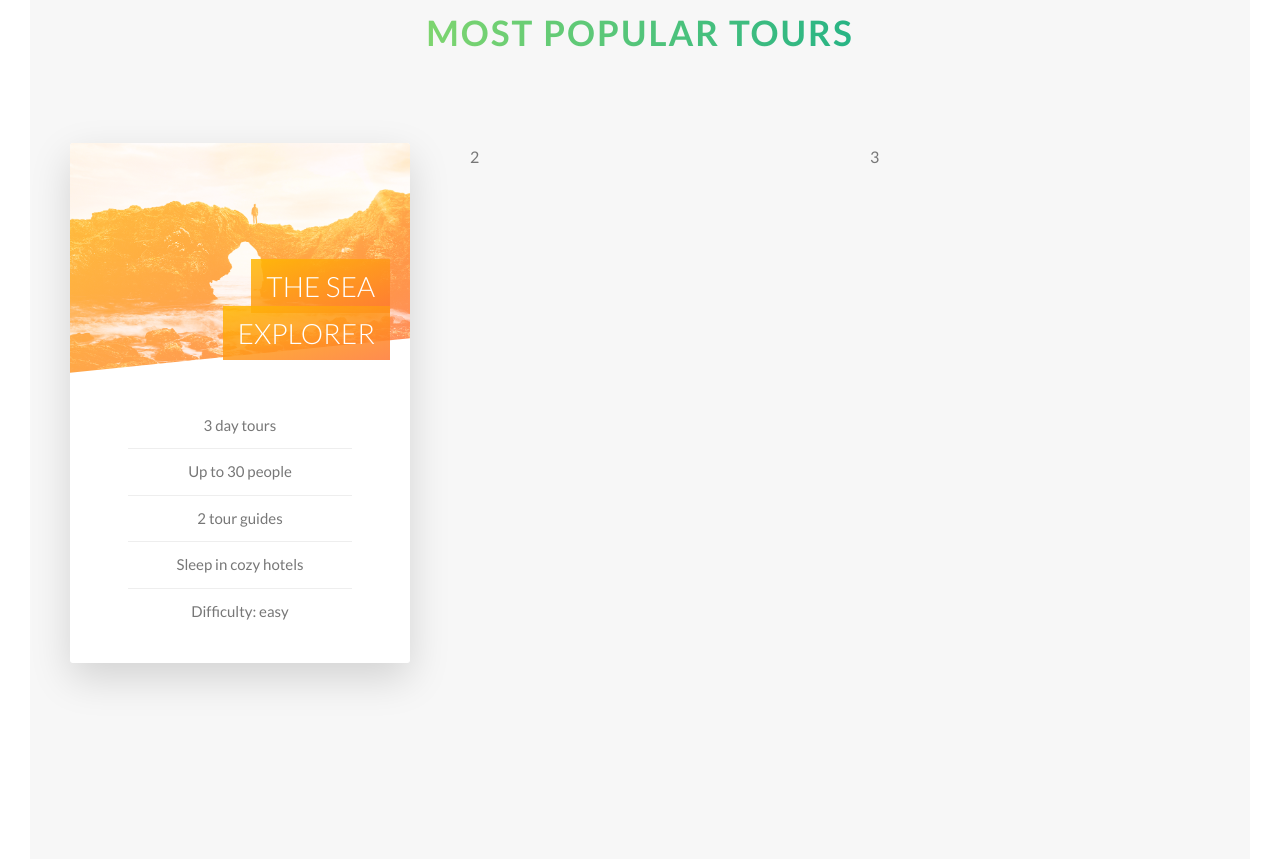
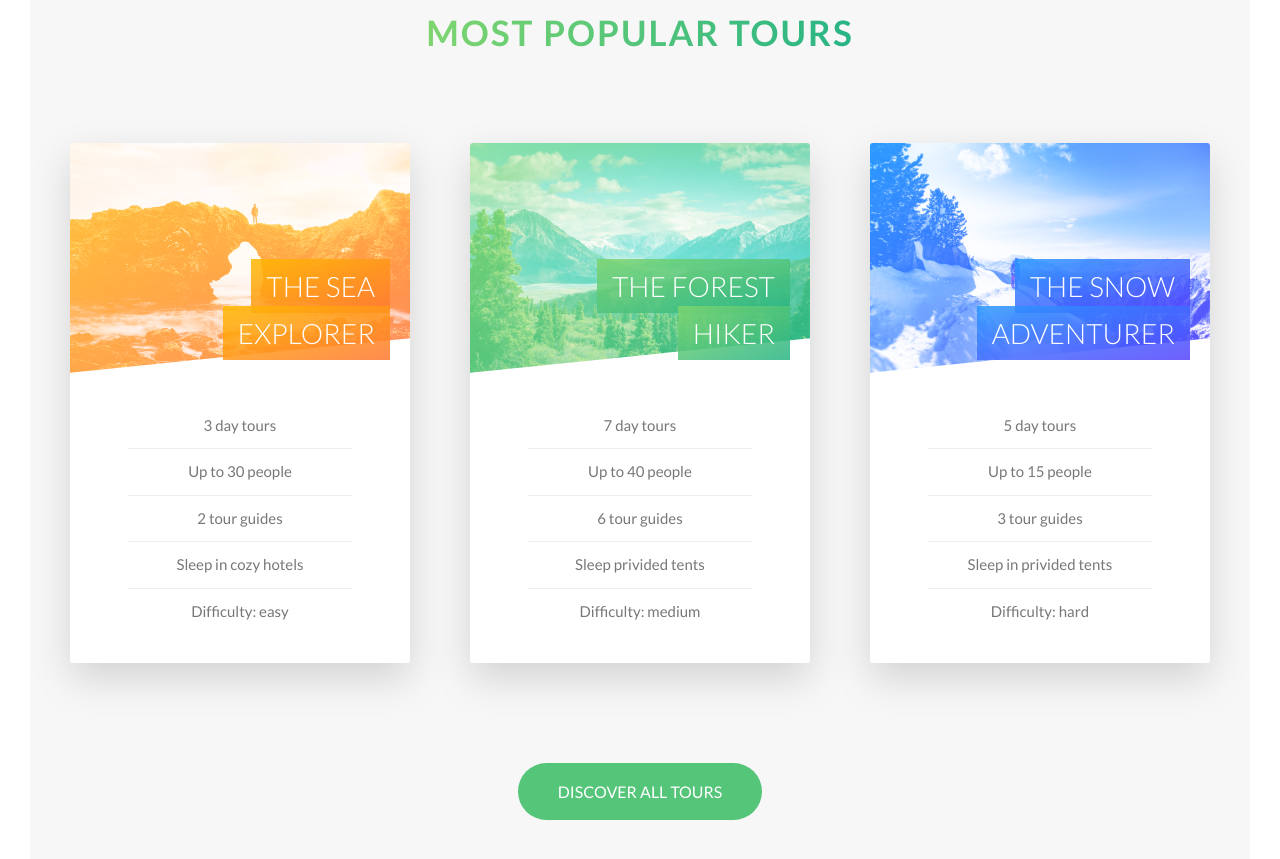
Before and after one commit to snegostup/natours, a website: page index.html in a window 1280 px wide. Shown: the part 2312-3171 px from the top of the page. Drawn offline with Linux system fonts and the light colour scheme.

Commit message:
rework card styles, add another cards

```diff
--- a/index.html
+++ b/index.html
@@ -157,17 +157,90 @@
                 </div>
               </div>
               <div class="card__side card__side_back card__side_back-1">
-                Text
+                <div class="card__cta">
+                  <div class="card__price-box">
+                    <p class="card__price-only">Only</p>
+                    <p class="card__price-value">$297</p>
+                  </div>
+                  <a href="#" class="btn btn_white">Book now!</a>
+                </div>
               </div>
             </div>
           </div>
+
+
           <div class="col-1-of-3">
-            2
+            <div class="card">
+              <div class="card__side card__side_front">
+                <div class="card__picture card__picture-2">
+                  &nbsp;
+                </div>
+                <h4 class="card__heading">
+                  <span class="card__heading-span card__heading-span-2">
+                    The forest hiker
+                  </span>
+                </h4>
+                <div class="card__details">
+                  <ul>
+                    <li>7 day tours</li>
+                    <li>Up to 40 people</li>
+                    <li>6 tour guides</li>
+                    <li>Sleep privided tents</li>
+                    <li>Difficulty: medium</li>
+                  </ul>
+                </div>
+              </div>
+              <div class="card__side card__side_back card__side_back-2">
+                <div class="card__cta">
+                  <div class="card__price-box">
+                    <p class="card__price-only">Only</p>
+                    <p class="card__price-value">$497</p>
+                  </div>
+                  <a href="#" class="btn btn_white">Book now!</a>
+                </div>
+              </div>
+            </div>
           </div>
+
+
           <div class="col-1-of-3">
-            3
+            <div class="card">
+              <div class="card__side card__side_front">
+                <div class="card__picture card__picture-3">
+                  &nbsp;
+                </div>
+                <h4 class="card__heading">
+                  <span class="card__heading-span card__heading-span-3">
+                    The snow adventurer
+                  </span>
+                </h4>
+                <div class="card__details">
+                  <ul>
+                    <li>5 day tours</li>
+                    <li>Up to 15 people</li>
+                    <li>3 tour guides</li>
+                    <li>Sleep in privided tents</li>
+                    <li>Difficulty: hard</li>
+                  </ul>
+                </div>
+              </div>
+              <div class="card__side card__side_back card__side_back-3">
+                <div class="card__cta">
+                  <div class="card__price-box">
+                    <p class="card__price-only">Only</p>
+                    <p class="card__price-value">$897</p>
+                  </div>
+                  <a href="#" class="btn btn_white">Book now!</a>
+                </div>
+              </div>
+            </div>
           </div>
         </div>
+
+        <div class="u-margin-bottom-big u-center-text u-margin-top-huge">
+          <a href="" class="btn btn_green">Discover all tours</a>
+        </div>
+
       </section>
     </main>
   </body>
--- a/sass/base/_utilities.scss
+++ b/sass/base/_utilities.scss
@@ -3,3 +3,6 @@
 .u-margin-bottom-big { margin-bottom: 8rem;}
 .u-margin-bottom-medium { margin-bottom: 4rem;}
 .u-margin-bottom-small { margin-bottom: 1.5rem;}
+
+.u-margin-top-big { margin-top: 8rem;}
+.u-margin-top-huge { margin-top: 10rem;}
--- a/sass/components/_button.scss
+++ b/sass/components/_button.scss
@@ -33,7 +33,15 @@
     &::after {
       background-color: $color-white;
       }
+    }
 
+  &_green {
+    color: $color-white;
+    background-color: $color-primary;
+
+      &::after {
+        background-color: $color-primary;
+        }
   }
 
 
--- a/sass/components/_card.scss
+++ b/sass/components/_card.scss
@@ -28,6 +28,14 @@
       &-1 {
         background-image: linear-gradient(to right bottom, $color-secondary-light, $color-secondary-dark);
       }
+
+      &-2 {
+        background-image: linear-gradient(to right bottom, $color-primary-light, $color-primary-dark);
+      }
+
+      &-3 {
+        background-image: linear-gradient(to right bottom, $color-tertiary-light, $color-tertiary-dark);
+      }
     }
   }
 
@@ -52,11 +60,13 @@
     }
 
     &-2 {
-      background-image: url(../img/nat-5.jpg);
+      background-image: linear-gradient(to right bottom, $color-primary-light, $color-primary-dark),
+      url(../img/nat-6.jpg);
     }
 
     &-3 {
-      background-image: url(../img/nat-5.jpg);
+      background-image: linear-gradient(to right bottom, $color-tertiary-light, $color-tertiary-dark),
+      url(../img/nat-7.jpg);
     }
   }
 
@@ -83,6 +93,18 @@
       rgba($color-secondary-light, .85),
       rgba($color-secondary-dark, .85))
     }
+
+    &-2 {
+      background-image: linear-gradient(to right bottom,
+      rgba($color-primary-light, .85),
+      rgba($color-primary-dark, .85))
+    }
+
+    &-3 {
+      background-image: linear-gradient(to right bottom,
+      rgba($color-tertiary-light, .85),
+      rgba($color-tertiary-dark, .85))
+    }
   }
 
   &__details {
@@ -105,4 +127,28 @@
     }
   }
 
+  // BACK SIDE STYLING
+  &__cta {
+    position: absolute;
+    top: 50%;
+    left: 50%;
+    transform: translate(-50%, -50%);
+    width: max-content;
+    text-align: center;
+  }
+
+  &__price-box {
+    color: $color-white;
+    margin-bottom: 8rem;
+  }
+
+  &__price-only {
+    font-size: 1.4rem;
+    text-transform: uppercase;
+  }
+
+  &__price-value {
+    font-size: 6rem;
+    font-weight: 100;
+  }
 }
--- a/sass/pages/_home.scss
+++ b/sass/pages/_home.scss
@@ -22,6 +22,6 @@
 
 .section-tours {
   background-color: $color-gray-light-1;
-  padding: 30rem 0 50rem 0;
+  padding: 30rem 0 15rem 0;
   margin-top: -15rem;
 }
```
Also changed, not shown: css/style.css.
